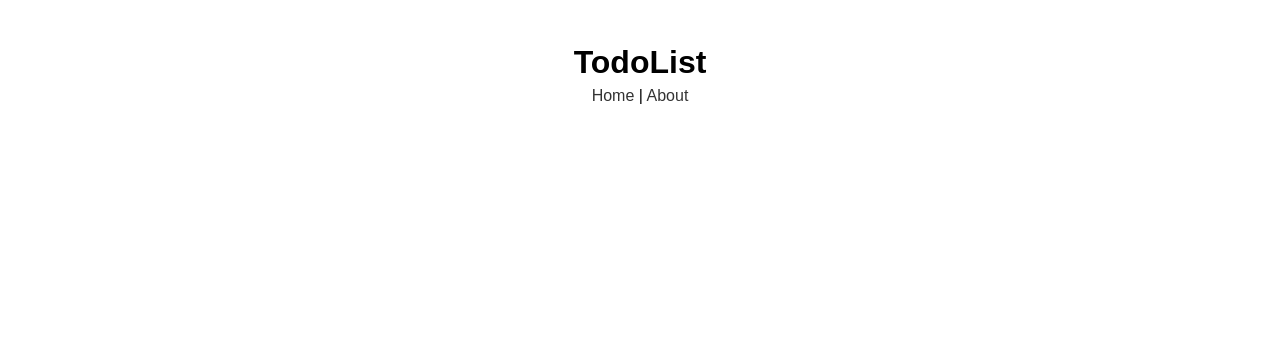
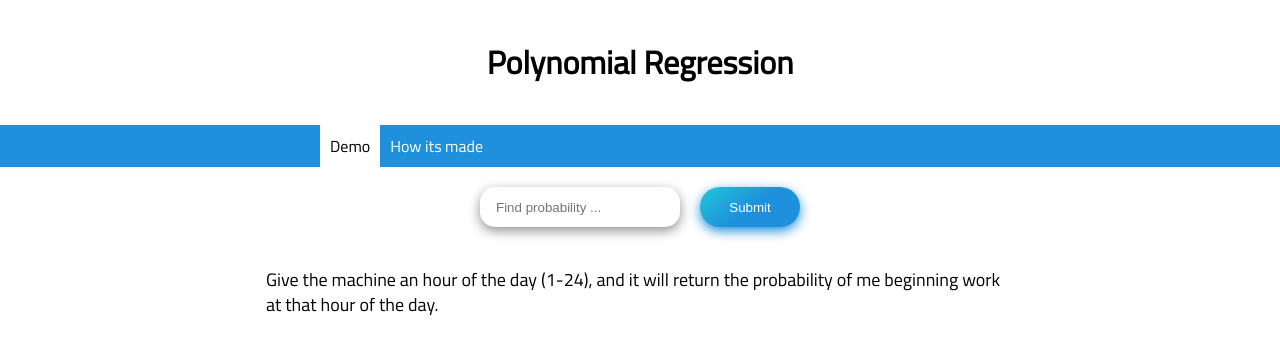
Before and after one commit to paladintip/ml, a React (Create React App) app: page /demo in a window 1280 px wide. Shown: the top 354 px of the page. Built offline with nearby package versions, Linux system fonts and the light colour scheme.

Commit message:
Finished app

```diff
--- a/src/App.css
+++ b/src/App.css
@@ -1,3 +1,5 @@
+@import url(https://fonts.googleapis.com/css?family=Titillium+Web);
+
 *{
   box-sizing: border-box;
   margin: 0;
@@ -5,10 +7,159 @@
 }
 
 body {
-  font-family: Arial, Helvetica, sans-serif;
+  font-family: 'Titillium Web',Arial, Helvetica, sans-serif;
   line-height: 1.4;
 }
 a{
   color: #333;
   text-decoration: none;
 }
+
+
+
+header
+{
+  display: flex;
+  flex-direction: column;
+  align-items: center;
+  padding-top: 40px;
+}
+.app
+{
+  display: flex;
+  flex-direction: column;
+  align-items: center;
+
+
+}
+.site-title
+{
+  font-size: 1.6em;
+
+}
+.text-input
+{
+  height: 40px;
+  border: 0;
+  border-radius: 15px;
+  margin-right: 20px;
+  margin-bottom: 10px;
+  padding: 1rem;
+  filter: drop-shadow(0 4px 6px rgb(145, 145, 145));
+  background-color: white;
+  width: 200px;
+
+}
+.btn
+{
+  border: 0;
+  background: linear-gradient(141deg,#1fc8db 0,#1f90db 51%);
+  border-radius: 32px;
+  min-width: 100px;
+  filter: drop-shadow(0 4px 6px #1f90db);
+  color: #fff;
+  height: 40px;
+}
+.btn:hover
+{
+
+}
+.about-title
+{
+  padding: 20px;
+}
+.prediction-form
+{
+  padding: 20px;
+}
+
+nav
+{
+  background: #1f90db;
+  width: 100vw;
+  display: flex;
+  align-items: center;
+  justify-items: center;
+  padding-left: 10vw;
+
+}
+.nav-link
+{
+  color: white;
+  height: 100%;
+  padding: 10px;
+  transition: background-color 0.2s ease-in;
+}
+.nav-link:hover
+{
+  background: rgba(255, 255, 255, 0.219);
+
+}
+.nav-link.active
+{
+  color: black;
+  background: #fff;
+
+
+}
+.site-title
+{
+  padding-bottom: 40px;
+}
+.article
+{
+  width: 90vw;
+
+}
+.article > p
+{
+  padding-bottom: 10px;
+  line-height: 1.5em;
+
+}
+.article > h3
+{
+  padding: 10px 0;
+}
+.prediction-result-container
+{
+  display: flex;
+  flex-direction: column;
+  align-items: center;
+  width: 90vw;
+
+}
+.text-content
+{
+  padding: 10px;
+  font-size: 18px;
+}
+.result-content
+{
+  padding: 20px;
+  font-size: 3em;
+}
+@media (min-width: 992px) {
+  .article
+  {
+    width: 50vw;
+
+  }
+  nav
+  {
+
+    padding-left: 25vw;
+
+  }
+  .site-title
+{
+  font-size: 2em;
+
+}
+  .prediction-result-container
+  {
+
+    width: 60vw;
+
+  }
+}
--- a/src/App.js
+++ b/src/App.js
@@ -1,6 +1,7 @@
 import React from 'react';
 import {BrowserRouter as Router, Route} from 'react-router-dom'
 import PredictForm from './components/PredictForm';
+import PredictionResult from './components/PredictionResult';
 import Header from './components/layout/Header';
 import About from './components/pages/About'
 import './App.css';
@@ -8,29 +9,28 @@ import axios from 'axios';
 
 class App extends React.Component {
 state ={
-    chance: 0,
-    hour: 0
+    probability: null,
+    hour: null
   };
 
 
   predict = (hour) =>{
 
-    // axios.get(`http://ml.edparko.com/api/predict.php?hour=${hour}`)
-    //   .then(response => this.setState({ chance: response.chance, hour: response.hour }))
-      axios.get(`http://ml.edparko.com/api/predict.php?hour=${hour}`)
-      .then(response => console.log(response.data))
-     console.log(this.state);
+    axios.get(`http://ml.edparko.com/api/predict.php?hour=${hour}`)
+      .then(response => this.setState({ probability: response.data, hour: hour }))
 
   }
   render()
   {
+    console.log(this.state);
     return (
       <Router>
-      <div className="App">
+      <div className="app">
         <Header/>
-        <Route exact path="/" render={props =>(
+        <Route exact path="/demo" render={props =>(
           <React.Fragment>
             <PredictForm predict = {this.predict}/>
+            <PredictionResult probability={this.state.probability} hour={this.state.hour}/>
           </React.Fragment>
           )}/>
           <Route path="/about" component={About}/>
--- a/src/components/PredictForm.js
+++ b/src/components/PredictForm.js
@@ -9,14 +9,13 @@ export class PredictForm extends Component {
     submit = (e) => {
         e.preventDefault()
         this.props.predict(this.state.hour)
-        this.setState({hour: ''})
     }
     render() {
         return (
-            <form onSubmit ={this.submit} style={{display: "flex", padding: "5px"}}>
-                <input type="text" name='hour' style={{flex: '10'}} placeholder="Find probability ..." value={this.state.title}
-                onChange={this.change}/>
-                <input type="submit" value="Add" className="btn" style={{flex: '1'}}/>
+            <form onSubmit ={this.submit} className='prediction-form'>
+                <input type="number" min="1" max="24" name='hour' placeholder="Find probability ..." value={this.state.title}
+                onChange={this.change} className='text-input'/>
+                <input type="submit" value="Submit" className="btn"/>
             </form>
         )
     }
--- /dev/null
+++ b/src/components/PredictionResult.js
@@ -0,0 +1,35 @@
+import React, { Component } from 'react'
+import PropTypes from 'prop-types';
+
+export class PredictionResult extends Component {
+
+
+
+
+    render() {
+        const{probability, hour} = this.props;
+        let textContent = <p></p>
+        let resultContent =  <h3></h3>
+        if (probability === null) {
+            textContent = <p >Give the machine an hour of the day (1-24), and it will return the probability of me beginning work at that hour of the day.</p>;
+        } else {
+            textContent = <p >The probability of me starting my work at {hour}:00 is . . .</p>
+
+            resultContent = <h3>{probability.toPrecision(4)}%</h3>
+        }
+
+        return (
+            <div className="prediction-result-container">
+                 <div className="text-content">{textContent}</div>
+                 <div className="result-content">{resultContent}</div>
+            </div>
+        )
+    }
+}
+
+PredictionResult .propTypes = {
+    probability: PropTypes.number,
+    hour: PropTypes.number
+}
+
+export default PredictionResult
--- a/src/components/layout/Header.js
+++ b/src/components/layout/Header.js
@@ -1,15 +1,15 @@
 import React from 'react';
-import {Link} from 'react-router-dom';
+import {NavLink} from 'react-router-dom';
 function Header(){
     return(
-        <header style={headerStyle}>
-        <h1>TodoList</h1>
-        <Link to="/">Home</Link> | <Link to="/about">About</Link>
+        <header>
+            <h1 className='site-title'>Polynomial Regression</h1>
+            <nav>
+                <NavLink activeClassName='active' className='nav-link' to="/demo">Demo</NavLink>
+                <NavLink activeClassName='active' className='nav-link' to="/about">How its made</NavLink>
+            </nav>
         </header>
     )
 }
-const headerStyle= {
-    textAlign: 'center',
-    padding: '40px 0'
-}
+
 export default Header;
--- a/src/components/pages/About.js
+++ b/src/components/pages/About.js
@@ -3,8 +3,20 @@ import React from 'react'
 function About() {
     return (
        <React.Fragment>
-           <h1>About </h1>
-           <p>This is a todo list app</p>
+           <h2 className='about-title'>How its made </h2>
+           <div class="article">
+            <p>
+                To make the polynomial regression model, I used the Python machine learning library "Sci-kit Learn".&nbsp;
+                The data I used to train the model was gathered from the work timer "Toggl".
+            </p>
+            <p>
+                This web app is running on an EC2 instance of Ubuntu with an NGINX webserver.&nbsp;
+            The front end was build in React and the backend is PHP.&nbsp;
+            The PHP executes the python script and returns a JSON object.
+
+            </p>
+
+           </div>
         </React.Fragment>
     )
 }
```
Also changed, not shown: src/components/AddTodo.js (deleted, +0 -25 lines), src/components/TodoItem.js (deleted, +0 -46 lines), src/components/Todos.js (deleted, +0 -19 lines).
